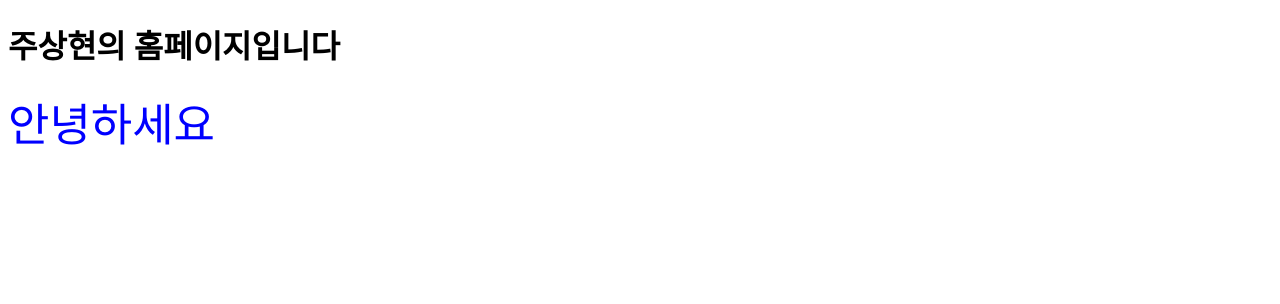
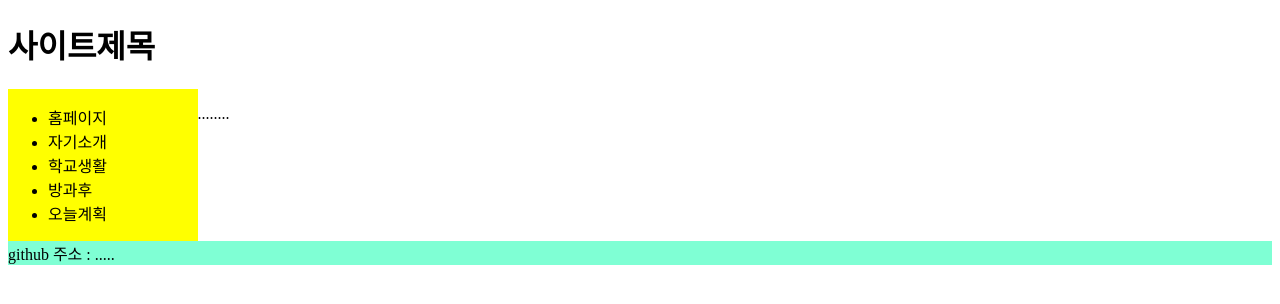
Before and after one commit to shyun78/sewha1, a plain HTML site: page index.html in a window 1280 px wide. Drawn offline with Linux system fonts and the light colour scheme.

Commit message:
Add files via upload

```diff
--- a/index.html
+++ b/index.html
@@ -1,17 +1,45 @@
 <!DOCTYPE html>
 <html lang="en">
 <head>
-    <title>주상현의 홈페이지</title>
     <meta charset="UTF-8">
-    <style>
-        #abcd {
-            color:blue;
-            font-size:45px;
-            }
-    </style>
+    <meta http-equiv="X-UA-Compatible" content="IE=edge">
+    <meta name="viewport" content="width=device-width, initial-scale=1.0">
+    <title>index</title>
+<style>
+    #nav {
+        width:15%;
+        background-color: yellow;
+        float: left;
+    }
+    #container {
+        width:85%;
+        float: right;
+    }
+    #footer {
+        background-color:aquamarine;
+        clear: both;
+    }
+</style>
 </head>
 <body>
-    <h1>주상현의 홈페이지입니다</h1>
-    <div id="abcd">안녕하세요</div>
-</body>
+    <div id="header">
+        <h1>사이트제목</h1>
+        </div>
+        <div id="nav">
+            <ul>
+            <li>홈페이지</li>
+            <li>자기소개</li>
+            <li>학교생활</li>
+            <li>방과후</li>
+            <li>오늘계획</li>
+
+        </ul>
+    </div>
+    <div id="container">
+        <p>........</p>
+    </div>
+    <div id="footer">
+        github 주소 : .....
+    </div>
+    </body>
 </html>
```
